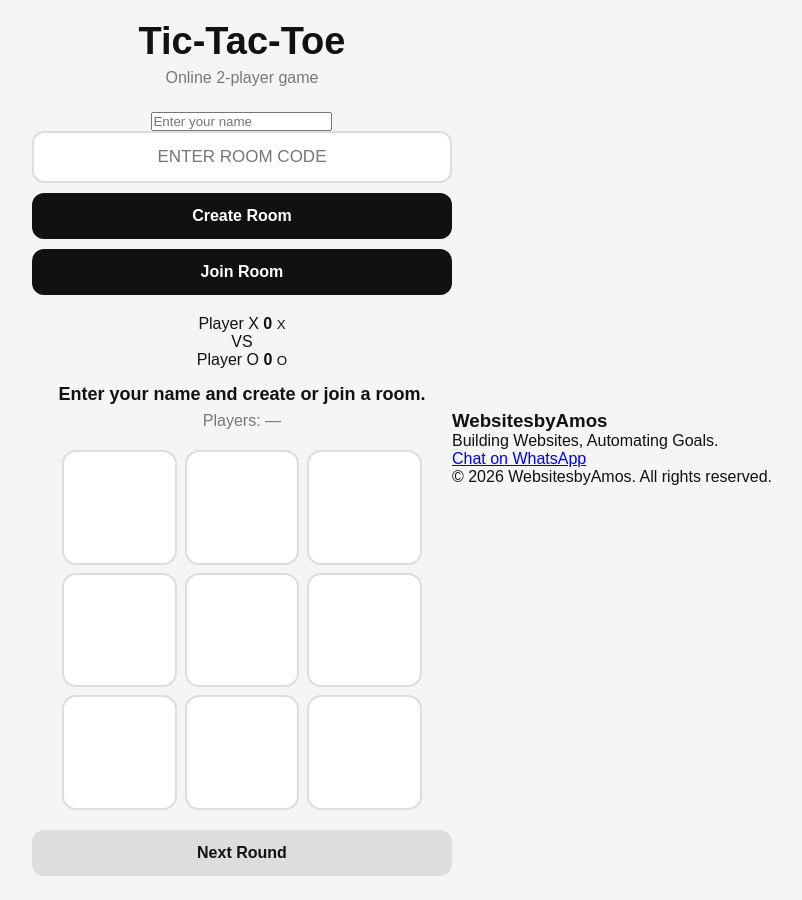
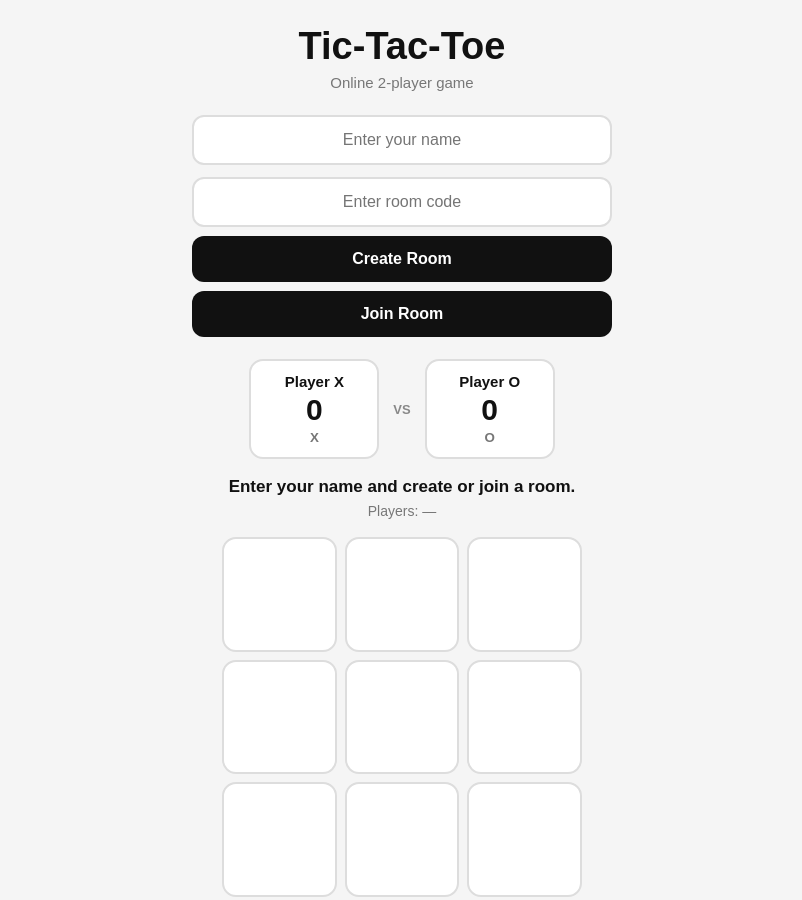
Before and after one commit to websitesbyamos/online-tic-tac-toe, a plain HTML site: page index.html in a window 1280 px wide. Shown: the top 900 px of the page, without its empty margins (238-1040 px from the left). Drawn offline with nearby package versions, Linux system fonts and the light colour scheme.

Commit message:
Update style.css

```diff
--- a/style.css
+++ b/style.css
@@ -7,18 +7,36 @@
 body {
     min-height: 100vh;
     display: flex;
-    justify-content: center;
+    flex-direction: column;
     align-items: center;
-    padding: 20px;
+
+    padding: 25px 16px 0;
+
     font-family: Arial, sans-serif;
+
     background: #f5f5f5;
     color: #111;
 }
+
+
+/* ============================= */
+/* APP */
+/* ============================= */
 
 .app {
     width: 100%;
     max-width: 420px;
     text-align: center;
+    flex: 1;
+}
+
+
+/* ============================= */
+/* HEADER */
+/* ============================= */
+
+.game-header {
+    margin-bottom: 24px;
 }
 
 h1 {
@@ -28,82 +46,188 @@ h1 {
 
 .subtitle {
     color: #777;
-    margin-bottom: 25px;
+    font-size: 15px;
 }
 
+
+/* ============================= */
+/* NAME INPUT */
+/* ============================= */
+
+.name-section {
+    margin-bottom: 12px;
+}
+
+.name-section input,
+.room-section input {
+    width: 100%;
+
+    padding: 14px;
+
+    border: 2px solid #ddd;
+    border-radius: 12px;
+
+    background: white;
+
+    font-size: 16px;
+    text-align: center;
+
+    outline: none;
+
+    transition: border 0.2s;
+}
+
+.name-section input:focus,
+.room-section input:focus {
+    border-color: #111;
+}
+
+
+/* ============================= */
 /* ROOM */
+/* ============================= */
 
 .room-section {
     display: flex;
     flex-direction: column;
-    gap: 10px;
-    margin-bottom: 20px;
-}
+    gap: 9px;
 
-.room-section input {
-    width: 100%;
-    padding: 14px;
-    border: 2px solid #ddd;
-    border-radius: 12px;
-    font-size: 17px;
-    text-align: center;
-    text-transform: uppercase;
-    outline: none;
-}
-
-.room-section input:focus {
-    border-color: #111;
+    margin-bottom: 22px;
 }
 
 .room-section button {
     padding: 14px;
+
     border: none;
     border-radius: 12px;
+
     background: #111;
     color: white;
+
     font-size: 16px;
     font-weight: bold;
+
     cursor: pointer;
+
+    transition:
+        transform 0.1s,
+        opacity 0.2s;
+}
+
+.room-section button:hover {
+    opacity: 0.9;
 }
 
 .room-section button:active {
     transform: scale(0.98);
 }
 
-/* INFO */
+
+/* ============================= */
+/* SCOREBOARD */
+/* ============================= */
+
+.scoreboard {
+    display: flex;
+    align-items: center;
+    justify-content: center;
+    gap: 14px;
+
+    margin-bottom: 18px;
+}
+
+.player-score {
+    width: 130px;
+
+    padding: 12px 8px;
+
+    background: white;
+
+    border: 2px solid #ddd;
+    border-radius: 14px;
+
+    display: flex;
+    flex-direction: column;
+    align-items: center;
+    gap: 3px;
+}
+
+.player-name {
+    max-width: 115px;
+
+    overflow: hidden;
+    text-overflow: ellipsis;
+    white-space: nowrap;
+
+    font-size: 15px;
+    font-weight: bold;
+}
+
+.player-score strong {
+    font-size: 30px;
+}
+
+.player-score small {
+    color: #777;
+    font-weight: bold;
+}
+
+.vs {
+    font-size: 13px;
+    font-weight: bold;
+    color: #888;
+}
+
+
+/* ============================= */
+/* GAME INFO */
+/* ============================= */
 
 .game-info {
-    margin: 15px 0 20px;
+    margin-bottom: 18px;
 }
 
 #status {
-    font-size: 18px;
+    font-size: 17px;
     font-weight: bold;
-    margin-bottom: 7px;
+
+    margin-bottom: 6px;
 }
 
 #players {
     color: #777;
+    font-size: 14px;
 }
 
+
+/* ============================= */
 /* BOARD */
+/* ============================= */
 
 .board {
     width: min(90vw, 360px);
+
     aspect-ratio: 1;
+
     margin: 0 auto 20px;
 
     display: grid;
-    grid-template-columns: repeat(3, 1fr);
+
+    grid-template-columns:
+        repeat(3, 1fr);
+
     gap: 8px;
 }
 
 .cell {
     background: white;
+
     border: 2px solid #ddd;
     border-radius: 14px;
 
-    font-size: clamp(42px, 13vw, 70px);
+    font-size:
+        clamp(42px, 13vw, 70px);
+
     font-weight: bold;
 
     color: #111;
@@ -123,10 +247,14 @@ h1 {
     transform: scale(0.95);
 }
 
+
+/* ============================= */
 /* RESET */
+/* ============================= */
 
 .reset {
     width: 100%;
+
     padding: 14px;
 
     border: none;
@@ -139,18 +267,90 @@ h1 {
     font-weight: bold;
 
     cursor: pointer;
+
+    margin-bottom: 30px;
+}
+
+.reset:hover {
+    background: #ccc;
 }
 
 .reset:active {
     transform: scale(0.98);
 }
 
-/* MOBILE */
 
-@media (max-width: 400px) {
+/* ============================= */
+/* FOOTER */
+/* ============================= */
+
+.site-footer {
+    width: 100%;
+
+    padding: 25px 16px;
+
+    text-align: center;
+
+    background: #111;
+    color: white;
+}
+
+.site-footer h3 {
+    font-size: 20px;
+    margin-bottom: 7px;
+}
+
+.site-footer p {
+    color: #bbb;
+    font-size: 13px;
+    margin-bottom: 14px;
+}
+
+.whatsapp-link {
+    display: inline-block;
+
+    padding: 11px 18px;
+
+    border-radius: 8px;
+
+    background: white;
+    color: #111;
+
+    text-decoration: none;
+
+    font-size: 14px;
+    font-weight: bold;
+
+    margin-bottom: 16px;
+}
+
+.whatsapp-link:hover {
+    opacity: 0.85;
+}
+
+.site-footer .copyright {
+    margin-bottom: 0;
+    font-size: 12px;
+    color: #888;
+}
+
+
+/* ============================= */
+/* SMALL PHONES */
+/* ============================= */
+
+@media (max-width: 380px) {
+
+    body {
+        padding-top: 18px;
+    }
 
     h1 {
         font-size: 32px;
+    }
+
+    .player-score {
+        width: 115px;
     }
 
     .board {
```
